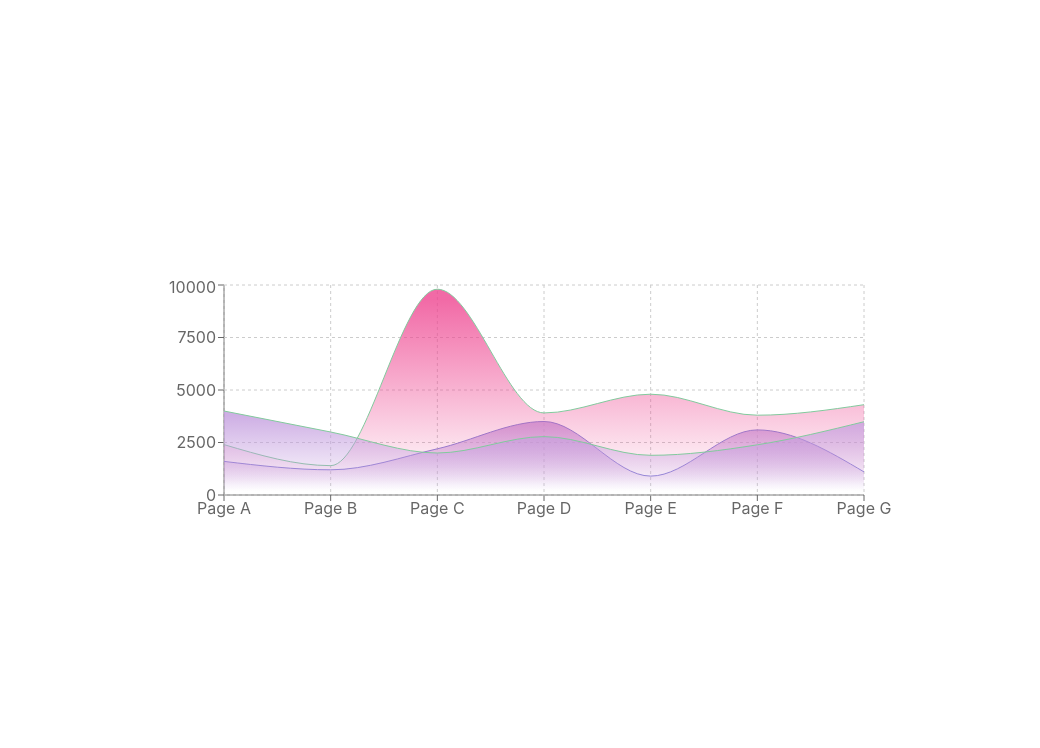
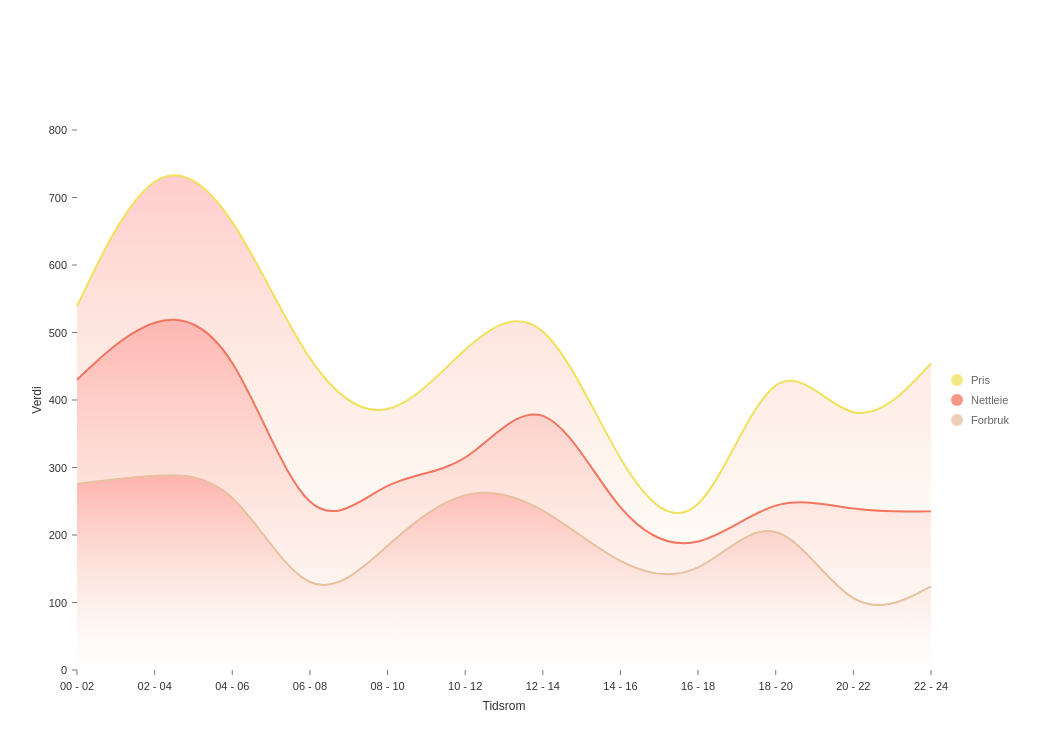
Before and after one commit to bonsak/Forbrukskalkulator-elektrisitet, a React (Vite) app: page / in a window 1280 px wide. Shown: the top 748 px of the page, without its empty margins (111-1151 px from the left). Built offline with nearby package versions, Linux system fonts and the light colour scheme.

Commit message:
Graph med gradient

```diff
--- a/package.json
+++ b/package.json
@@ -11,6 +11,8 @@
   },
   "dependencies": {
     "@dnd-kit/core": "^6.1.0",
+    "@nivo/core": "^0.87.0",
+    "@nivo/line": "^0.87.0",
     "chart.js": "^4.4.5",
     "react": "^18.3.1",
     "react-chartjs-2": "^5.2.0",
--- a/src/App.css
+++ b/src/App.css
@@ -3,6 +3,11 @@
   margin: 0 auto;
   padding: 2rem;
   text-align: center;
+}
+
+.graphContainer{
+  width:80vw;
+  height: 80vh;
 }
 
 .aktivitet {
--- a/src/App.jsx
+++ b/src/App.jsx
@@ -1,164 +1,280 @@
+// install (please try to align the version of installed @nivo packages)
+// yarn add @nivo/line
+import { ResponsiveLine } from '@nivo/line'
 import './App.css'
-// import LineChart from './components/LineChart'
-// import Icon from './utils/Aktiviterer'
-import { AreaChart } from 'recharts'
-import { XAxis } from 'recharts'
-import { YAxis } from 'recharts'
-import { CartesianGrid } from 'recharts'
-import { Tooltip } from 'chart.js'
-import { Area } from 'recharts'
+// import { linearGradientDef } from '@nivo/core'
+
+// make sure parent container have a defined height when using
+// responsive component, otherwise height will be 0 and
+// no chart will be rendered.
+// website examples showcase many properties,
+// you'll often use just a few of them.
 
 function App() {
+
 const data = [
     {
-      name: 'Page A',
-      pris: 4000,
-      nettleie: 2400,
-      forbruk: 1600,
-      amt: 2400,
+      "id": "Forbruk",
+      "color": "rgb(180, 20, 128)",
+      "data": [
+        {
+          "x": "00 - 02",
+          "y": 276
         },
         {
-      name: 'Page B',
-      pris: 3000,
-      nettleie: 1398,
-      forbruk: 1200,
-      amt: 2210,
+          "x": "02 - 04",
+          "y": 290
         },
         {
-      name: 'Page C',
-      pris: 2000,
-      nettleie: 9800,
-      forbruk: 2200,
-      amt: 2290,
+          "x": "04 - 06",
+          "y": 291
         },
         {
-      name: 'Page D',
-      pris: 2780,
-      nettleie: 3908,
-      forbruk: 3500,
-      amt: 2000,
+          "x": "06 - 08",
+          "y": 76
         },
         {
-      name: 'Page E',
-      pris: 1890,
-      nettleie: 4800,
-      forbruk: 900,
-      amt: 2181,
+          "x": "08 - 10",
+          "y": 187
         },
         {
-      name: 'Page F',
-      pris: 2390,
-      nettleie: 3800,
-      forbruk: 3100,
-      amt: 2500,
+          "x": "10 - 12",
+          "y": 280
         },
         {
-      name: 'Page G',
-      pris: 3490,
-      nettleie: 4300,
-      forbruk: 1100,
-      amt: 2100,
+          "x": "12 - 14",
+          "y": 247
+        },
+        {
+          "x": "14 - 16",
+          "y": 149
+        },
+        {
+          "x": "16 - 18",
+          "y": 126
+        },
+        {
+          "x": "18 - 20",
+          "y": 259
+        },
+        {
+          "x": "20 - 22",
+          "y": 64
+        },
+        {
+          "x": "22 - 24",
+          "y": 124
+        }
+      ]
+    },
+    {
+      "id": "Nettleie",
+      "color": "hsl(157, 70%, 50%)",
+      "data": [
+        {
+          "x": "00 - 02",
+          "y": 154
+        },
+        {
+          "x": "02 - 04",
+          "y": 248
+        },
+        {
+          "x": "04 - 06",
+          "y": 213
+        },
+        {
+          "x": "06 - 08",
+          "y": 99
+        },
+        {
+          "x": "08 - 10",
+          "y": 106
+        },
+        {
+          "x": "10 - 12",
+          "y": 9
+        },
+        {
+          "x": "12 - 14",
+          "y": 193
+        },
+        {
+          "x": "14 - 16",
+          "y": 61
+        },
+        {
+          "x": "16 - 18",
+          "y": 41
+        },
+        {
+          "x": "18 - 20",
+          "y": 6
+        },
+        {
+          "x": "20 - 22",
+          "y": 170
+        },
+        {
+          "x": "22 - 24",
+          "y": 111
+        }
+      ]
+    },
+    {
+      "id": "Pris",
+      "color": "hsl(94, 70%, 50%)",
+      "data": [
+        {
+          "x": "00 - 02",
+          "y": 109
+        },
+        {
+          "x": "02 - 04",
+          "y": 239
+        },
+        {
+          "x": "04 - 06",
+          "y": 189
+        },
+        {
+          "x": "06 - 08",
+          "y": 257
+        },
+        {
+          "x": "08 - 10",
+          "y": 58
+        },
+        {
+          "x": "10 - 12",
+          "y": 195
+        },
+        {
+          "x": "12 - 14",
+          "y": 119
+        },
+        {
+          "x": "14 - 16",
+          "y": 78
+        },
+        {
+          "x": "16 - 18",
+          "y": 4
+        },
+        {
+          "x": "18 - 20",
+          "y": 241
+        },
+        {
+          "x": "20 - 22",
+          "y": 99
+        },
+        {
+          "x": "22 - 24",
+          "y": 219
+        }
+      ]
     },
   ]
 
     return (
-    <>
-      {/* <div>
-        <LineChart></LineChart>
-        <Icon icon={'Dusj'} />
-      </div> */}
-      <AreaChart
-        width={730}
-        height={250}
+      <div className='graphContainer'>
+        <ResponsiveLine
             data={data}
-        margin={{ top: 10, right: 30, left: 0, bottom: 0 }}
-      >
-        <defs>
-          <linearGradient
-            id='colorForbruk'
-            x1='0'
-            y1='0'
-            x2='0'
-            y2='1'
-          >
-            <stop
-              offset='5%'
-              stopColor='#c29bde'
-              stopOpacity={0.8}
+            margin={{ top: 50, right: 110, bottom: 50, left: 60 }}
+            xScale={{ type: 'point' }}
+            yScale={{
+                type: 'linear',
+                min: 'auto',
+                max: 'auto',
+                stacked: true,
+                reverse: false
+            }}
+            yFormat=" >-.2f"
+            curve="basis"
+            axisTop={null}
+            axisRight={null}
+            axisBottom={{
+                tickSize: 5,
+                tickPadding: 5,
+                tickRotation: 0,
+                legend: 'Tidsrom',
+                legendOffset: 36,
+                legendPosition: 'middle',
+                truncateTickAt: 0
+            }}
+            axisLeft={{
+                tickSize: 5,
+                tickPadding: 5,
+                tickRotation: 0,
+                legend: 'Verdi',
+                legendOffset: -40,
+                legendPosition: 'middle',
+                truncateTickAt: 0
+            }}
+            enableGridX={false}
+            enableGridY={false}
+            enablePoints={false}
+            pointSize={10}
+            pointColor={{ theme: 'background' }}
+            pointBorderWidth={2}
+            pointBorderColor={{ from: 'serieColor' }}
+            pointLabel="data.yFormatted"
+            pointLabelYOffset={-12}
+            enableArea={true}
+            enableCrosshair={false}
+            useMesh={true}
+            legends={[
+                {
+                    anchor: 'right',
+                    direction: 'column',
+                    justify: false,
+                    translateX: 100,
+                    translateY: 0,
+                    itemsSpacing: 0,
+                    itemDirection: 'left-to-right',
+                    itemWidth: 80,
+                    itemHeight: 20,
+                    itemOpacity: 0.75,
+                    symbolSize: 12,
+                    symbolShape: 'circle',
+                    symbolBorderColor: 'rgba(0, 0, 0, .5)',
+                    effects: [
+                        {
+                            on: 'hover',
+                            style: {
+                                itemBackground: 'rgba(0, 0, 0, .03)',
+                                itemOpacity: 1
+                            }
+                        }
+                    ]
+                }
+            ]}
+            defs={[
+                {
+                  colors: [
+                    {
+                      color: 'red',
+                      offset: 0
+                    },
+                    {
+                      color: 'inherit',
+                      offset: 100,
+                      opacity: 0
+                    }
+                  ],
+                  id: 'gradientA',
+                  type: 'linearGradient'
+                }
+              ]}
+              fill={[
+                {
+                  id: 'gradientA',
+                  match: '*'
+                }
+              ]}
         />
-            <stop
-              offset='95%'
-              stopColor='#c29bde'
-              stopOpacity={0}
-            />
-          </linearGradient>
-          <linearGradient
-            id='colorNettleie'
-            x1='0'
-            y1='0'
-            x2='0'
-            y2='1'
-          >
-            <stop
-              offset='5%'
-              stopColor='#ee4590'
-              stopOpacity={0.8}
-            />
-            <stop
-              offset='95%'
-              stopColor='#ee4590'
-              stopOpacity={0}
-            />
-          </linearGradient>
-          <linearGradient
-            id='colorPris'
-            x1='0'
-            y1='0'
-            x2='0'
-            y2='1'
-          >
-            <stop
-              offset='5%'
-              stopColor='#c29bde'
-              stopOpacity={0.8}
-            />
-            <stop
-              offset='95%'
-              stopColor='#c29bde'
-              stopOpacity={0}
-            />
-          </linearGradient>
-        </defs>
-        <XAxis dataKey='name' />
-        <YAxis />
-        <CartesianGrid strokeDasharray='3 3' />
-        <Tooltip />
-        <Area
-          type='monotone'
-          dataKey='forbruk'
-          stroke='#8884d8'
-          fillOpacity={1}
-          fill='url(#colorForbruk)'
-          animationEasing='ease-in-out'
-        />
-        <Area
-          type='monotone'
-          dataKey='nettleie'
-          stroke='#82ca9d'
-          fillOpacity={1}
-          fill='url(#colorNettleie)'
-          animationEasing='ease-in-out'
-        />
-        <Area
-          type='monotone'
-          dataKey='pris'
-          stroke='#82ca9d'
-          fillOpacity={1}
-          fill='url(#colorPris)'
-          animationEasing='ease-in-out'
-        />
-      </AreaChart>
-    </>
+</div>
     )
   }
 
```
Also changed, not shown: src/rechart-App.jsx (added, +166 -0 lines), 1 other file (tests, documents, lock files or other folders). Lines whose indentation alone changed are shown as unchanged.
